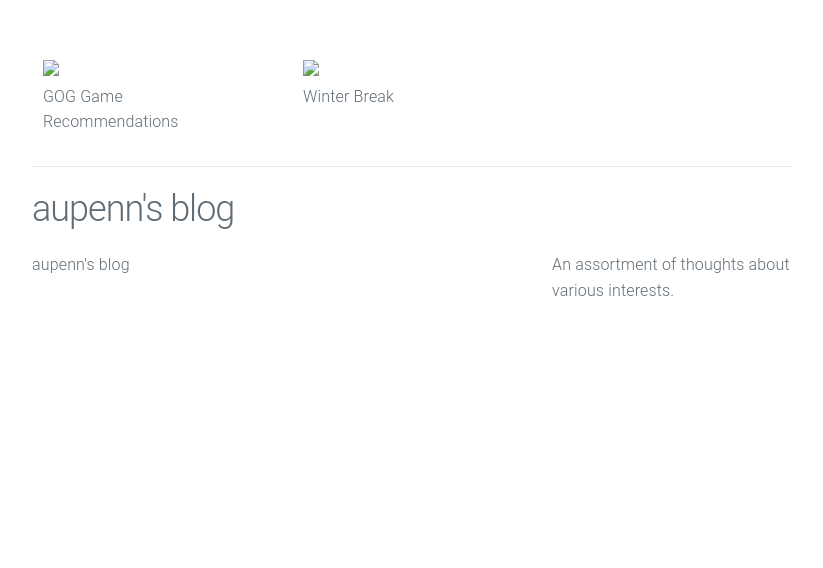
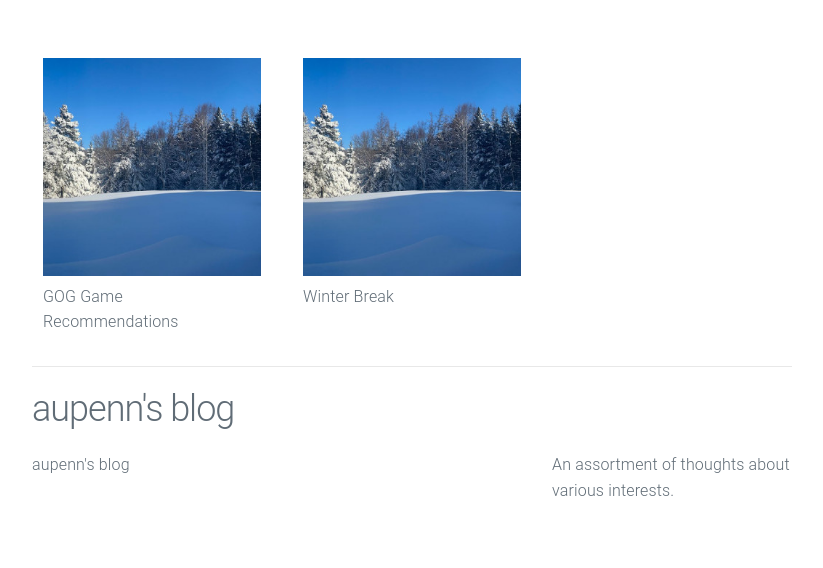
Before and after one commit to aupenn/loggit, a Jekyll site: the page built from index.html, in a window 1280 px wide. Shown: the part 349-917 px from the top of the page, without its empty margins (228-1051 px from the left). Built offline with Jekyll 4.4.1, drawn with Linux system fonts in a browser that asks for light colours.

Commit message:
fix: Removed oriental prefix to restore previews

```diff
--- a/_includes/preview.html
+++ b/_includes/preview.html
@@ -4,7 +4,7 @@
             <div class="preview-panel">
                 <a href="{{ post.url | prepend: site.baseurl }}">
                     <!-- Had to add oriental pre-fix to img src for images to appear in GH -->
-                    <img src="oriental/{{ post.preview }}">
+                    <img src="{{ post.preview }}">
                 </a>
                 <div class="post-title">{{ post.title }}</div>
            </div>
```
